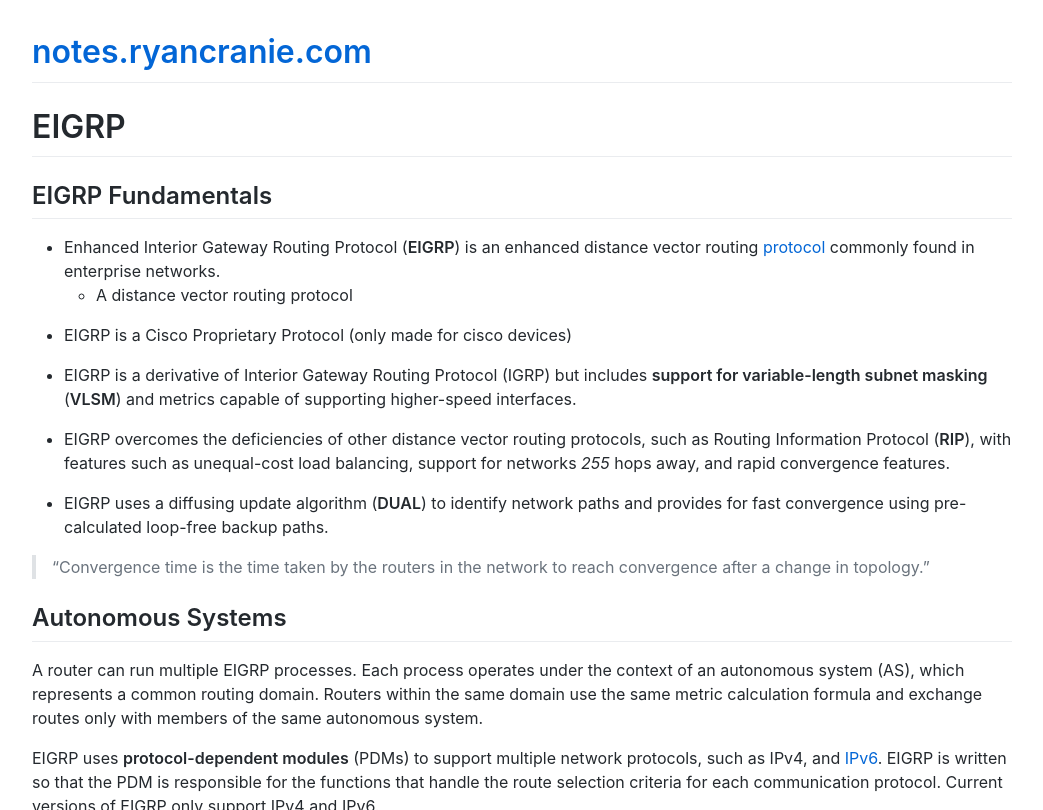
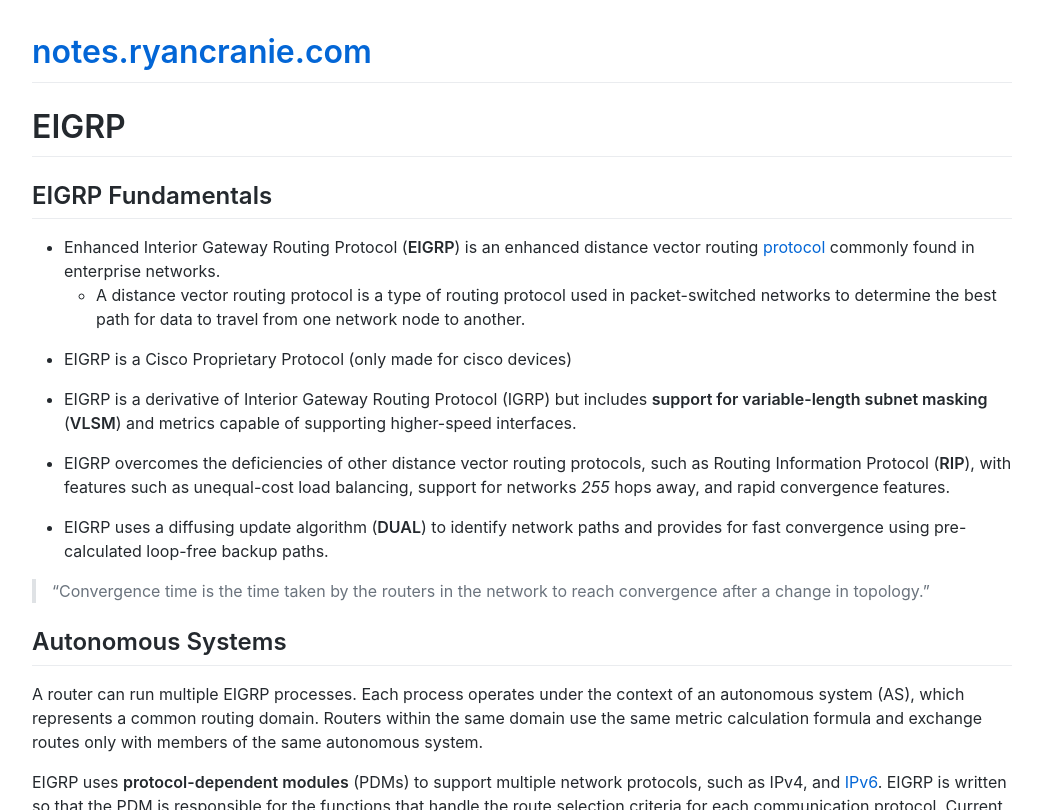
Before and after one commit to ryancranie/notes, a Jekyll site: the page built from Notes/Network Technologies/EIGRP.md, in a window 1280 px wide and 900 px high, cut to the strip 0-810 px from the top of the window. Shown: the whole strip, without its empty margins (118-1161 px from the left). Built offline with Jekyll 4.4.1, drawn with Linux system fonts in a browser that asks for light colours; our own code applies the rules of GitHub Pages for plain Markdown files; comment, search, counter and statistics services are not loaded.

Commit message:
rc_osint update: 2024-10-10 10:17:50
Affected files:
Notes/Network Technologies/EIGRP.md

```diff
--- a/Notes/Network Technologies/EIGRP.md
+++ b/Notes/Network Technologies/EIGRP.md
@@ -4,7 +4,7 @@
 ## EIGRP Fundamentals
 
 - Enhanced Interior Gateway Routing Protocol (**EIGRP**) is an enhanced distance vector routing [protocol](https://notes.ryancranie.com/Notes/Network%20Technologies/Protocols) commonly found in enterprise networks.
-	- A distance vector routing protocol
+	- A distance vector routing protocol is a type of routing protocol used in packet-switched networks to determine the best path for data to travel from one network node to another.
 
 - EIGRP is a Cisco Proprietary Protocol (only made for cisco devices)
 
```
